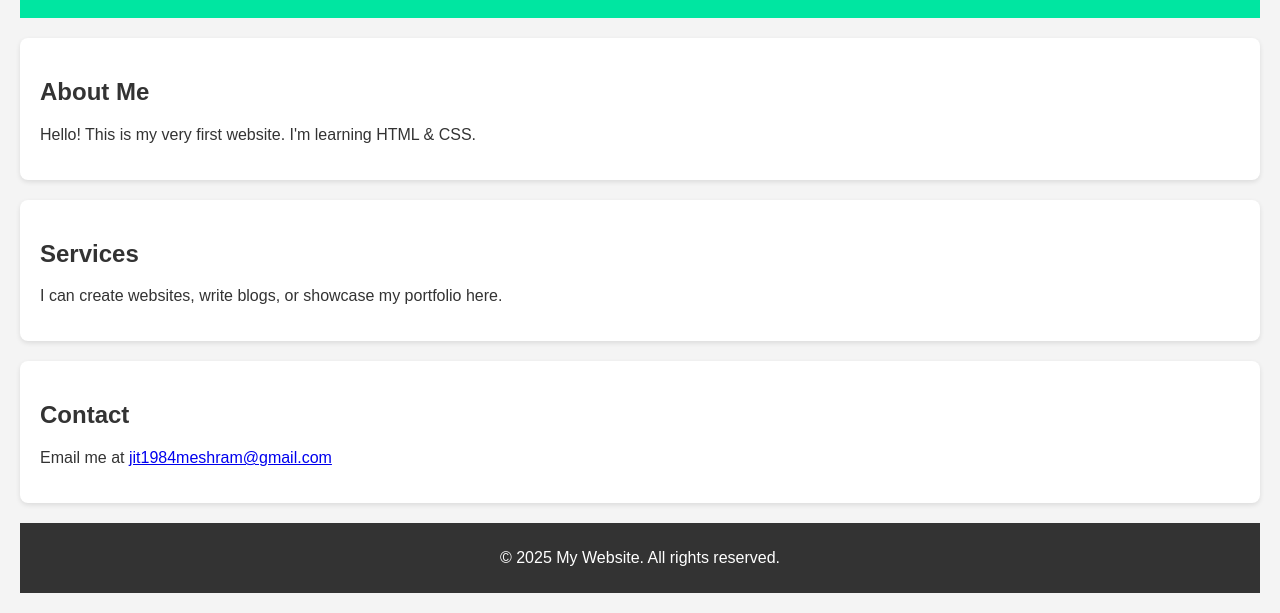
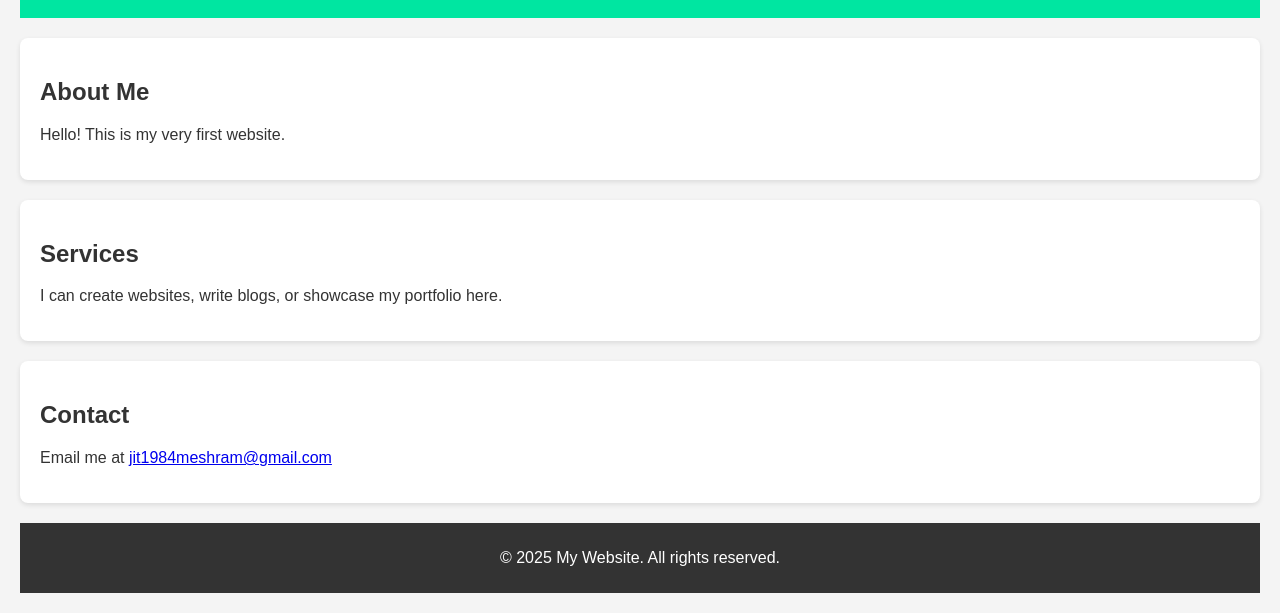
Before and after one commit to jit1984meshram/jit, a plain HTML site: page index.html in a window 1280 px wide. Shown: the part 188-801 px from the top of the page. Drawn offline with Linux system fonts and the light colour scheme.

Commit message:
Update index.html
Updated text

```diff
--- a/index.html
+++ b/index.html
@@ -52,7 +52,7 @@
 
   <section id="about">
     <h2>About Me</h2>
-    <p>Hello! This is my very first website. I'm learning HTML & CSS.</p>
+    <p>Hello! This is my very first website.</p>
   </section>
 
   <section id="services">
```
